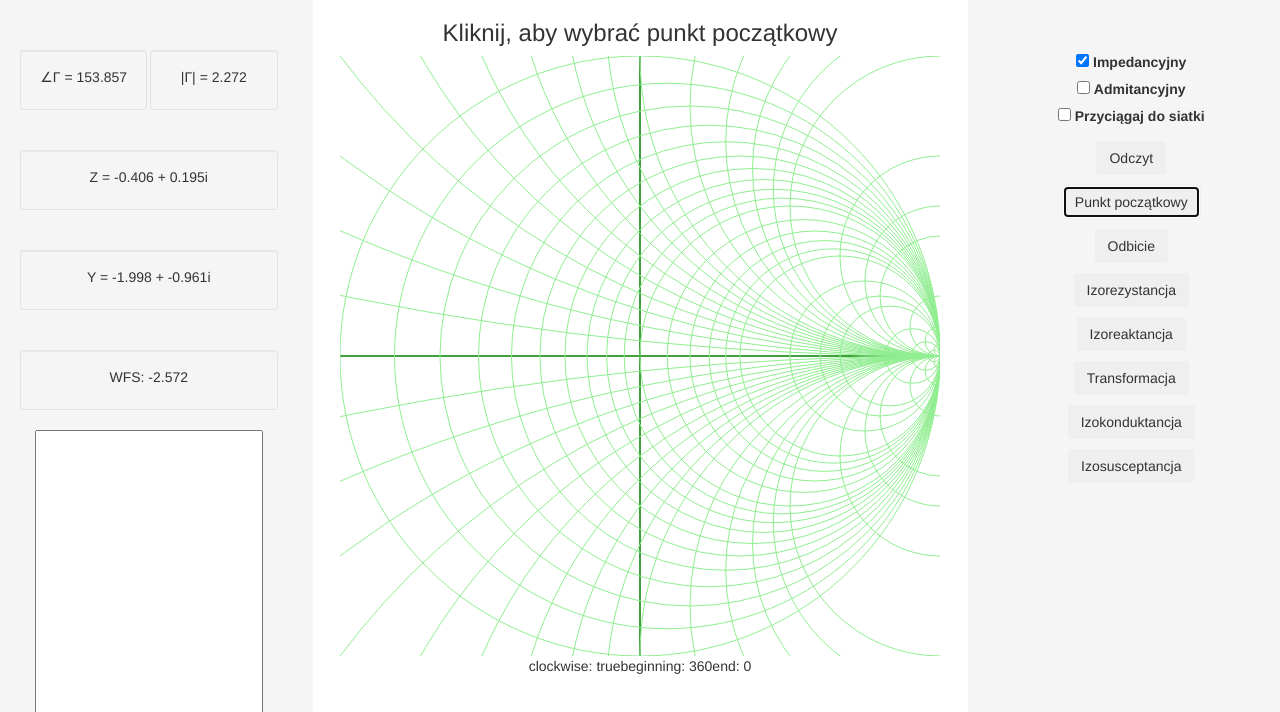
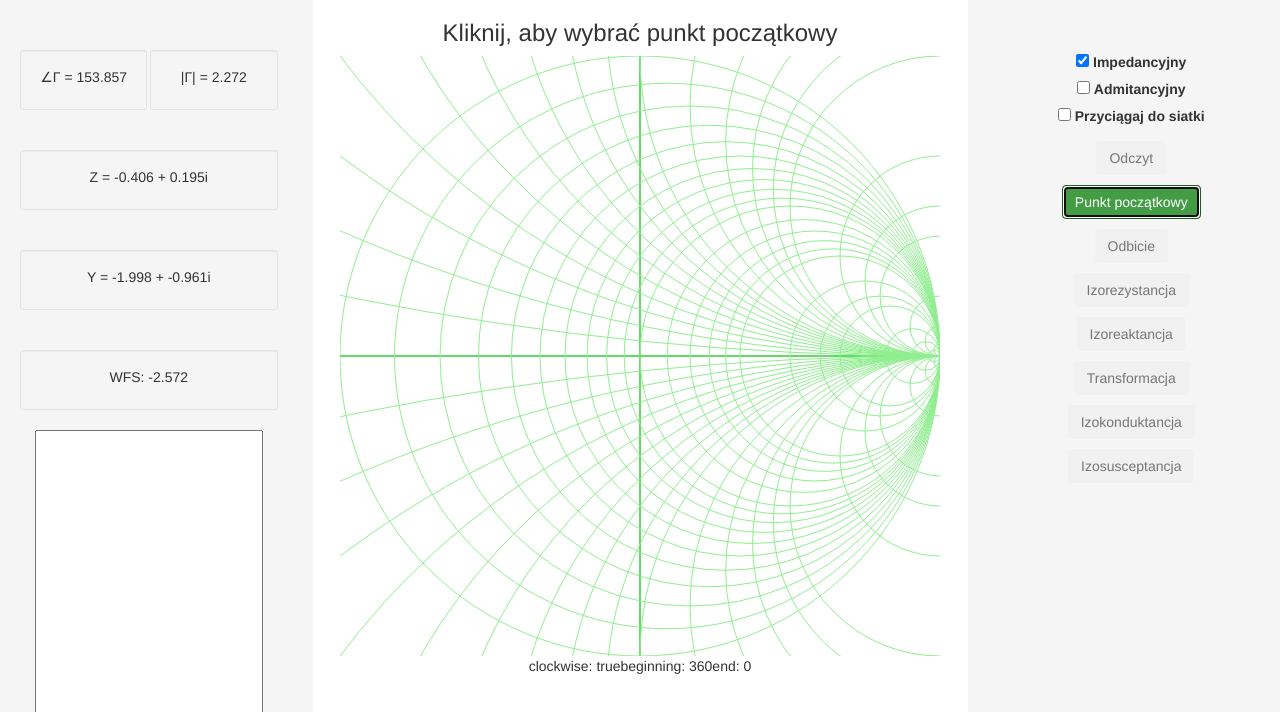
Before and after one commit to EpokaRozumu/SmithChart, a plain HTML site: page index.html in a window 1280 px wide. Both pictures are taken after a click on the button "Punkt początkowy". Shown: the top 712 px of the page. Drawn offline with nearby package versions, Linux system fonts and the light colour scheme.

Commit message:
szare przyciski gdy nie powinno się ich naciskać

```diff
--- a/index.html
+++ b/index.html
@@ -131,7 +131,7 @@
 
       <button type="button" class="btn" id="Odczyt" onclick="ustawNarzedzieEdycji('odczyt')">Odczyt</button>
       <button type="button" class="btn" id="Punkt" onclick="ustawNarzedzieEdycji('Dodawanie punktu')">Punkt początkowy</button>
-      <button type="button" class="btn" id="Odbicie względem środka"
+      <button type="button" class="btn" id="Odbicie"
         onclick="ustawNarzedzieEdycji('odbicie')">Odbicie</button>
       <button type="button" class="btn btn-success" id="Izorezystancja"
         onclick="ustawNarzedzieEdycji('edycja izorezystancji')">Izorezystancja</button>
--- a/js/main.js
+++ b/js/main.js
@@ -5,6 +5,14 @@ var przyciski = {}
 przyciski["Izorezystancja"] = document.getElementById("Izorezystancja");
 przyciski["Izoreaktancja"] = document.getElementById("Izoreaktancja");
 przyciski["Transformacja"] = document.getElementById("Wydłużenie");
+
+przyciski["Izokonduktancja"] = document.getElementById("Izokonduktancja");
+przyciski["Izosusceptancja"] = document.getElementById("Izosusceptancja");
+przyciski["Odbicie"] = document.getElementById("Odbicie");
+przyciski["Punkt"] = document.getElementById("Punkt");
+
+
+
 przyciski["Odczyt"] = document.getElementById("Odczyt");
 
 
@@ -87,16 +95,7 @@ const CHOOSING_DIRECTION = "Kliknij, by wybrać kierunek krzywej";
 const CHOOSING_END = "Kliknij, by zaznaczyć koniec krzywej";
 var drawing_state = CHOOSING_BEGINNING ;
 
-// function getUiText(state) {
-//     if (state == DODAWANIE_PUNKTU) {
-//         return "Kliknij aby dodać punkt początkowy"
-//     } else if (state == ) {
 
-//     } else {
-//         return state
-//     }
-// }
-//rezystancja, reaktancja, konduktancja, susceptancja, moduł współczynnika odbicia
 var r = 0.5;
 var reactance = 0.5;
 var g = 0.5;
@@ -121,16 +120,34 @@ function mouseInSmithChart() {
     return (Math.sqrt(u**2 + v**2) <=  1)
 }
 function highlightButtons() {
+
     for (var [name, przycisk] of Object.entries(przyciski)) {
-        name = name.substring(0, name.length - 1).toLowerCase()//np izoreaktancja -> izoreaktancj
-        console.log(name)
-        if (narzedzie_edycji.includes(name)) {
+        name_cropped = name.substring(0, name.length - 1).toLowerCase()//np izoreaktancja -> izoreaktancj
+
+        if (narzedzie_edycji.includes(name_cropped)) {
             przycisk.classList.add("btn-success")
         } else {
             przycisk.classList.remove("btn-success")
         }
+        if (name == "Punkt") {
+            przycisk.classList.disabled = Boolean(arrayOfArcs.length == 0)
+            if (arrayOfArcs.length == 0) {
+                przycisk.classList.remove("disabled")
+            } else {
+                przycisk.classList.add("disabled")
+            }
+        } else {
+            if (arrayOfArcs.length == 0) {
+                przycisk.classList.add("disabled")
+            } else {
+                przycisk.classList.remove("disabled")
+
+            }
+        }
+
 
     }
+
 }
 
 function updateInfoBoxes(u,v) {
@@ -440,7 +457,8 @@ function drawSmithChart() {
 function rysujOsie() {
     //osie pomocnicze, do sprawdzenia czy wykres jest wycentrowany
     //oś pozioma
-    ctx.strokeStyle = "green";
+    ctx.strokeStyle = "limegreen";
+    ctx.lineWidth = 1;
     ctx.beginPath();
     ctx.moveTo(0, canvasHeight/2);
     ctx.lineTo(canvasWidth,canvasHeight/2);
```
